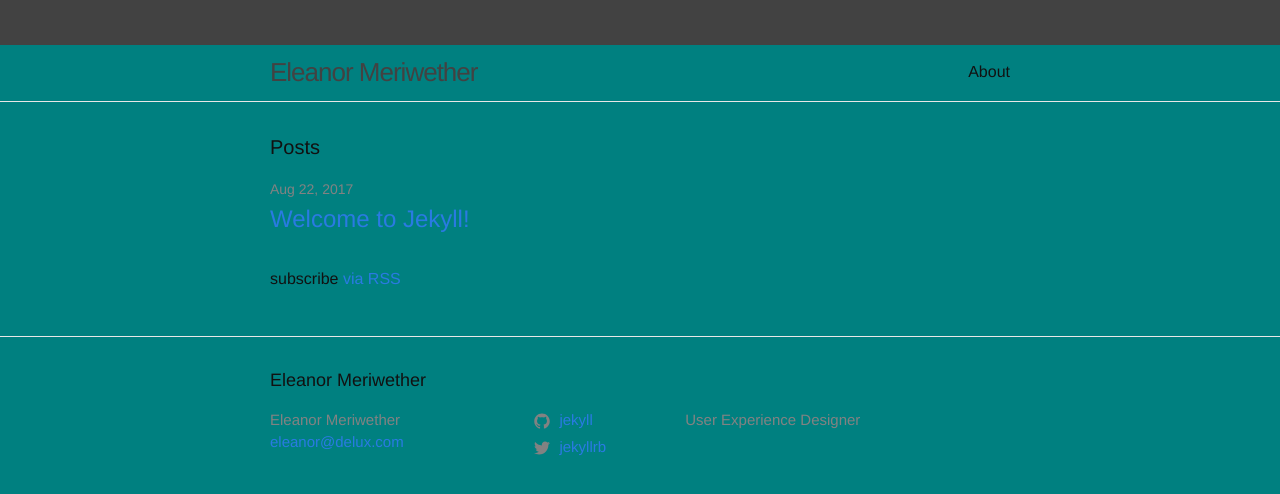
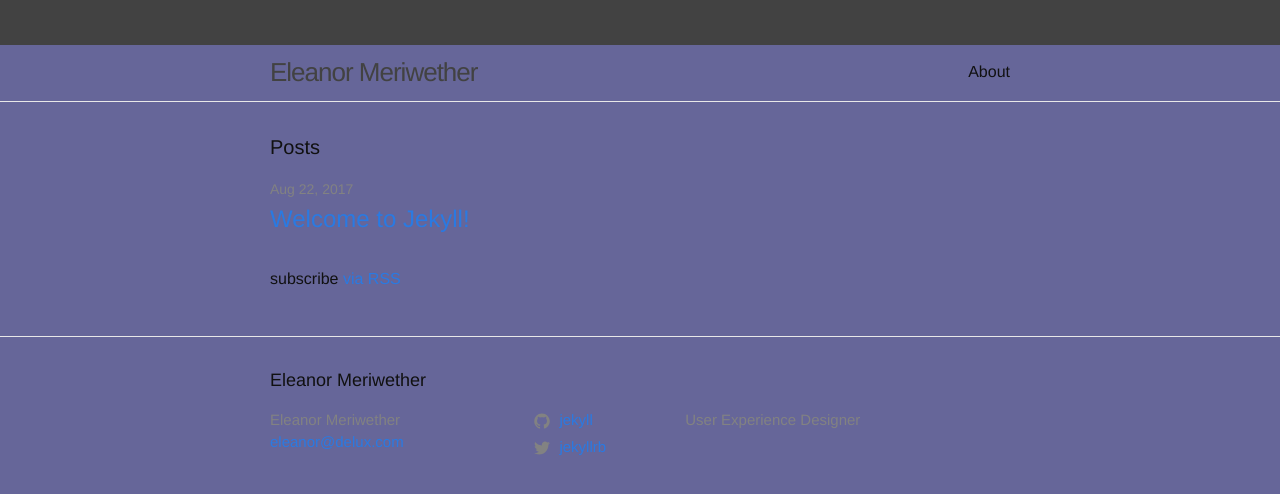
Before and after one commit to emeriwether/emeriwether.github.io, a Jekyll site: the page built from index.md, in a window 1280 px wide. Shown: the top 494 px of the page. Built offline with Jekyll 4.4.1, drawn with Linux system fonts in a browser that asks for light colours.

Commit message:
changing bg color

```diff
--- a/_sass/minima/_base.scss
+++ b/_sass/minima/_base.scss
@@ -16,7 +16,7 @@ dl, dd, ol, ul, figure {
 body {
   font: $base-font-weight #{$base-font-size}/#{$base-line-height} $base-font-family;
   color: $text-color;
-  background-color: #008080;
+  background-color: #666699;
   -webkit-text-size-adjust: 100%;
   -webkit-font-feature-settings: "kern" 1;
      -moz-font-feature-settings: "kern" 1;
```
